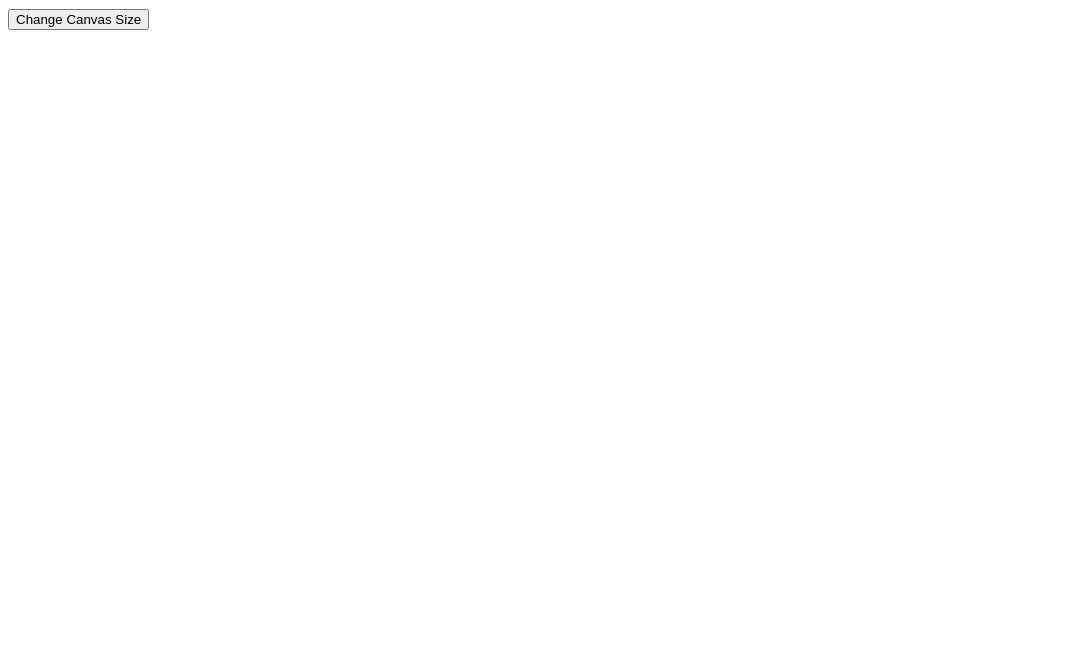
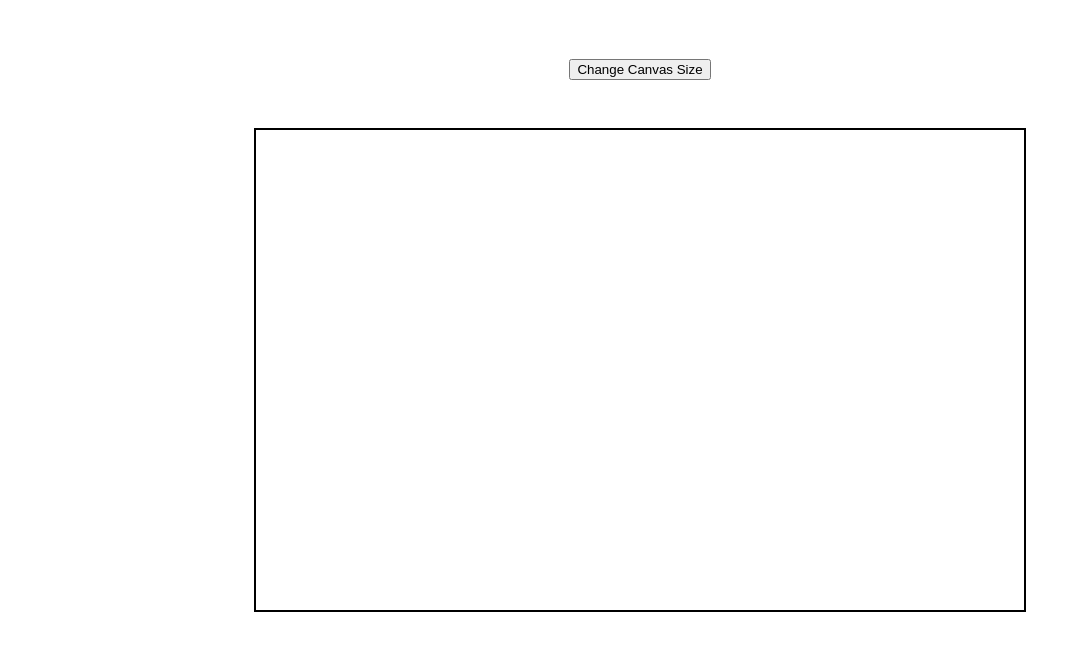
Before and after one commit to JoelPaterno/etch-a-sketch, a plain HTML site: page index.html in a window 1280 px wide. Shown: the whole page, without its empty margins (0-1081 px from the left). Drawn offline with Linux system fonts and the light colour scheme.

Commit message:
fix: button positioning

```diff
--- a/index.html
+++ b/index.html
@@ -8,9 +8,7 @@
 </head>
 <body>
     <button class="resolution">Change Canvas Size</button>
-    <div class="wrapper">
-        <div class="container"></div>
-    </div>
+    <div class="container"></div>
     <script src="./index.js"></script>
 </body>
 </html>
--- a/index.js
+++ b/index.js
@@ -11,6 +11,7 @@ function createGrid(res) {
             container.appendChild(pixel);
         }
     }
+    addPixelEventListenrs();
 }
 
 createGrid(resolution);
--- a/style.css
+++ b/style.css
@@ -1,15 +1,13 @@
 :root {
     font-family: "Inter", "sans-serif";
     height: 100vh;
+    box-sizing: border-box;
 }
 
-/* * {
-    border: 2px solid red;
-} */
-
-/* .wrapper {
-    border: 2px solid black;
-} */
+body {
+    text-align: center;
+    padding: 50px;
+}
 
 .container {
     max-width: 60vw;
@@ -18,6 +16,7 @@
     margin-top: 3rem;
     display: flex;
     flex-wrap: wrap;
+    border: 2px solid black;
 }
 
 .pixel-color {
```
